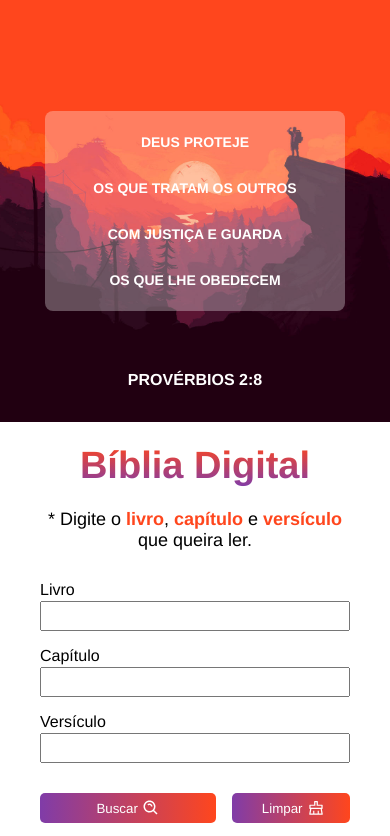
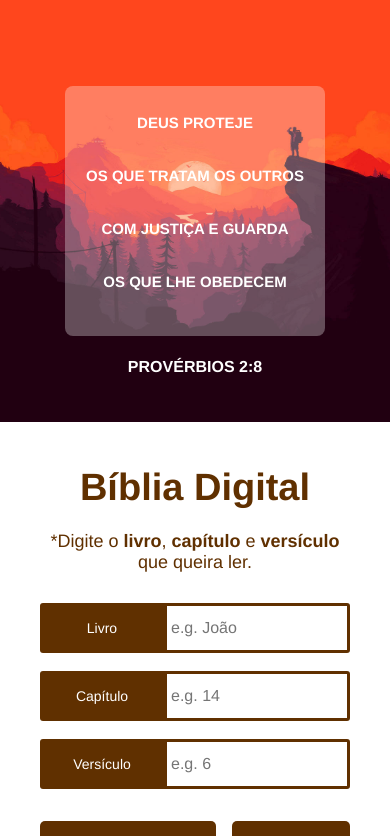
Before and after one commit to leonardojpereira/bible-app, a React (Create React App) app: page / in a window 390 px wide. Shown: the top 836 px of the page. Built offline with nearby package versions, Linux system fonts and the light colour scheme.

Commit message:
feat: adjusting media query and creating build

```diff
--- a/src/components/Banner/index.js
+++ b/src/components/Banner/index.js
@@ -10,8 +10,9 @@ export default function Banner() {
                 <Text>Os que tratam os outros</Text>
                 <Text>Com justiça e guarda</Text>
                 <Text>Os que lhe obedecem</Text>
+                <Subtitle>Provérbios 2:8</Subtitle>
             </TextContainer>
-            <Subtitle>Provérbios 2:8</Subtitle>
+
         </BannerContainer>
     )
 }
--- a/src/components/Banner/style.js
+++ b/src/components/Banner/style.js
@@ -4,7 +4,7 @@ const BannerContainer = styled.div`
     width: 50%;
     height: 100vh;
     position: relative;
-    @media (max-width: 660px) {
+    @media (max-width: 930px) {
         width: 100%;
         height: 50vh;
     }
@@ -27,42 +27,36 @@ const TextContainer = styled.div`
     left: 50%;
     transform: translate(-50%, -50%);
     background: rgba(255,255,255, 0.3);
-    max-width: 300px;
+    max-width: 400px;
     width: 100%;
-    height: 300px;
+    height: 400px;
     border-radius: 8px;
-    @media (max-width: 660px) {
-        height: 200px;
-    }
-    @media (max-width: 320px) {
-        max-width: 250px;
+    @media (max-width: 430px) {
+        max-width: 260px;
+        height: 250px;
     }
 `
 const Text = styled.p`
-    padding: 15px 8px;
-    font-size: 18px;
+    padding: 28px 8px;
+    font-size: 24px;
     text-align: center;
     text-transform: uppercase;
     color: #FFF;
     font-weight: bold;
-    @media (max-width: 660px) {
-        font-size: 14px;
+    @media (max-width: 430px) {
+       font-size: 15px;
+       padding: 18px 8px;
     }
 `
 const Subtitle = styled.p`
-    position: absolute;
+    position: relative;
+    top: 20%;
     color: #FFF;
-    left: 50%;
-    transform: translate(-50%, -50%);
-    top: 80%;
     text-transform: uppercase;
     font-weight: bold;
-    @media (max-width: 660px) {
-        top: 90%;
-    }
-    @media (max-width: 320px) {
-        font-size: 14px;
-        text-align: center;
+    font-size: 18px;
+    @media (max-width: 430px) {
+       font-size: 16px;
     }
 `
 
--- a/src/components/Bible/index.js
+++ b/src/components/Bible/index.js
@@ -15,7 +15,6 @@ import {
     VerseText,
     ButtonContainer,
     Colon,
-    Strong,
     Icon,
     DescriptionContainer
 } from "./style"
@@ -44,7 +43,7 @@ export default function Bible() {
                     verses: verses,
                     colon: ':'
                 }])
-            }).catch((err) => {
+            }).catch(() => {
                setDisplay([{
                     text: 'Desculpe, não foi possível localizar nenhum versículo :/'
                 }]);
@@ -62,20 +61,20 @@ export default function Bible() {
     return (
         <BibleContainer>
             <Title large>Bíblia Digital</Title>
-            <Subtitle>* Digite o <Strong>livro</Strong>, <Strong>capítulo</Strong> e <Strong>versículo</Strong> que queira ler.</Subtitle>
+            <Subtitle>*Digite o <strong>livro</strong>, <strong>capítulo</strong> e <strong>versículo</strong> que queira ler.</Subtitle>
             <BookContainer>
                 <Mimic>
-                    <InputTitle rel="book">Livro</InputTitle>
-                    <InputBook required name="book" type="text" value={book} onChange={(e) => setBook(e.target.value)} />
+                    <InputTitle>Livro</InputTitle>
+                    <InputBook placeholder="e.g. João" required name="book" type="text" value={book} onChange={(e) => setBook(e.target.value)} />
                 </Mimic>
                 <Mimic>
-                    <InputTitle rel="chapter">Capítulo</InputTitle>
-                    <InputChapter required name="chapter" type="number" value={chapter} onChange={(e) => setChapter(e.target.value)} />
+                    <InputTitle>Capítulo</InputTitle>
+                    <InputChapter placeholder="e.g. 14" required name="chapter" type="number" value={chapter} onChange={(e) => setChapter(e.target.value)} />
 
                 </Mimic>
                 <Mimic>
-                    <InputTitle rel="verse">Versículo</InputTitle>
-                    <InputVerse required name="verse" type="number" value={verses} onChange={(e) => setVerses(e.target.value)} />
+                    <InputTitle>Versículo</InputTitle>
+                    <InputVerse placeholder="e.g. 6" required name="verse" type="number" value={verses} onChange={(e) => setVerses(e.target.value)} />
                 </Mimic>
 
             </BookContainer>
--- a/src/components/Bible/style.js
+++ b/src/components/Bible/style.js
@@ -10,7 +10,7 @@ export const BibleContainer = styled.div`
     padding: 0 40px;
     background: #FFF;
     margin-top: 18px;
-    @media (max-width: 660px) {
+    @media (max-width: 930px) {
         width: 100%;
         margin: 22px 0;
     }
@@ -19,13 +19,10 @@ export const BibleContainer = styled.div`
 export const Subtitle = styled.span`
    font-size: 18px;
    text-align: center;
+   color: #603000;
    @media (max-width: 320px) {
     font-size: 14px;
  }
-`
-
-export const Strong = styled.strong`
-   color: #ff461d;
 `
 
 export const BookContainer = styled.div`
@@ -36,38 +33,98 @@ export const BookContainer = styled.div`
 export const Mimic = styled.div`
     margin: 8px 0;
     display: flex;
-    flex-direction: column;
     width: 100%;
+`
+
+export const InputTitle = styled.label`
+     height: 50px;
+     background: #603000;
+     color: #FFF;
+     margin-bottom: 2px;
+     width: 15%;
+     display: flex;
+     align-items: center;
+     justify-content: center;
+     border-top-left-radius: 3px;
+     border-bottom-left-radius: 3px;
+     font-size: 16px;
+     @media (max-width: 1270px) {
+        width: 20%;
+        font-size: 14px;
+     }
+     @media (max-width: 930px) {
+        width: 30%;
+        font-size: 16px;
+     }
+     @media (max-width: 290px) {
+        font-size: 10px;
+     }
+     @media (max-width: 430px) {
+        width: 40%;
+        font-size: 14px;
+    }
+`
+
+export const InputBook = styled.input`
+    font-size: 16px;
+    height: 50px;
+    padding-left: 4px;
+    outline: none;
+    width: 85%;
+    border: solid 3px #603000;
+    border-top-right-radius: 3px;
+    border-bottom-right-radius: 3px;
+    @media (max-width: 1270px) {
+        width: 80%;
+     }
+     @media (max-width: 930px) {
+        width: 80%;
+     }
+     @media (max-width: 430px) {
+        width: 60%
+     }
+
 
 `
 
-export const InputTitle = styled.label`
-    margin-right: 4px;
-    margin-bottom: 2px;
-`
-
-export const InputBook = styled.input`
-    width: 140px;
-    height: 30px;
-    padding-left: 4px;
-    outline: none;
-    width: 100%;
-`
-
 export const InputChapter = styled.input`
-      height: 30px;
-      width: 60px;
       padding-left: 4px;
       outline: none;
-      width: 100%;
+      width: 85%;
+      border: solid 3px #603000;
+      border-top-right-radius: 3px;
+      border-bottom-right-radius: 3px;
+      height: 50px;
+      font-size: 16px;
+      @media (max-width: 1270px) {
+        width: 80%;
+     }
+     @media (max-width: 930px) {
+        width: 80%;
+     }
+     @media (max-width: 430px) {
+        width: 60%
+     }
 `
 
 export const InputVerse = styled.input`
-      height: 30px;
-      width: 60px;
+      font-size: 16px;
+      height: 50px;
       padding-left: 4px;
       outline: none;
-      width: 100%;
+      width: 85%;
+      border: solid 3px #603000;
+      border-top-right-radius: 3px;
+      border-bottom-right-radius: 3px;
+      @media (max-width: 1270px) {
+        width: 80%;
+     }
+     @media (max-width: 930px) {
+        width: 80%;
+     }
+     @media (max-width: 430px) {
+        width: 60%
+     }
 `
 
 export const ButtonContainer = styled.div`
@@ -89,7 +146,7 @@ export const Icon = styled.i`
 `
 
 export const Description = styled.div`
-    background: linear-gradient(to left,#803ca8, #ff461d);
+    background: #603000;
     padding: 22px;
     width: 100%;
     border-radius: 8px;
@@ -97,7 +154,8 @@ export const Description = styled.div`
     display: flex;
     justify-content: center;
     align-items: center;
-    overflow-y: scroll;
+    min-height: 200px;
+    font-size: 18px;
 `
 
 export const DescriptionContainer = styled.div`
@@ -110,24 +168,25 @@ export const TitleContainer = styled.div`
     align-items: center;
     margin-bottom: 16px;
     color: #FFF;
+
 `
 
 export const BookTitle = styled.h3`
    text-transform: capitalize;
    margin-right: 5px;
-   font-size: 18px;
+   font-size: 22px;
    color: #ffc300;
 `
 
 
 export const ChapterNumber = styled.span`
-    font-size: 18px;
+    font-size: 22px;
     color: #ffc300;
 `
 
 
 export const VerseNumber = styled.span`
-    font-size: 18px;
+    font-size: 22px;
     color: #ffc300;
 `
 
--- a/src/components/Button/index.js
+++ b/src/components/Button/index.js
@@ -1,37 +1,48 @@
 import styled from 'styled-components';
 
 export const ButtonClear = styled.button`
-      height: 30px;
+      font-size: 16px;
+      height: 50px;
       width: 40%;
       padding-left: 4px;
       border-radius: 5px;
       border: none;
       cursor: pointer;
-      background: linear-gradient(to left, #ff461d, #803ca8);
+      background: #603000;
       color: #FFF;
       outline: none;
       display: flex;
       align-items: center;
       justify-content: center;
+      transition: 0.4s ease;
+      &:hover {
+         opacity: 0.9;
+      }
       @media (max-width: 320px) {
             font-size: 12px;
          }
 `
 
 export const ButtonSearch = styled.button`
+   font-size: 16px;
    width: 60%;
-   height: 30px;
+   height: 50px;
    border-radius: 5px;
    border: none;
    cursor: pointer;
-   background: linear-gradient(to right,#803ca8, #ff461d);
+   background: #603000;
    color: #FFF;
    outline: none;
    display: flex;
    align-items: center;
    justify-content: center;
    margin-right: 16px;
+   transition: 0.4s ease;
+   &:hover {
+      opacity: 0.9;
+   }
    @media (max-width: 320px) {
       font-size: 12px;
    }
+
 `
--- a/src/components/TItle/index.js
+++ b/src/components/TItle/index.js
@@ -2,12 +2,8 @@ import styled from 'styled-components';
 
 export const Title = styled.h1`
    text-align: center;
-   margin-bottom: 22px;
-   background-image: linear-gradient(to top, #803ca8, #ff461d);
-   color: black;
-   background-clip: text;
-  -webkit-background-clip: text;
-  -webkit-text-fill-color: transparent;
+   margin: 22px 0;
+   color: #603000;
    font-size: ${props => props.large ? '38px' : '22px'};
    @media (max-width: 320px) {
       font-size: 28px;
--- a/src/style.js
+++ b/src/style.js
@@ -6,7 +6,7 @@ export const Container = styled.div`
     position: relative;
     display: flex;
     overflow: hidden;
-    @media (max-width: 660px) {
+    @media (max-width: 930px) {
         display: block;
         overflow: auto;
       }
```
Also changed, not shown: 1 other file (tests, documents, lock files or other folders).
